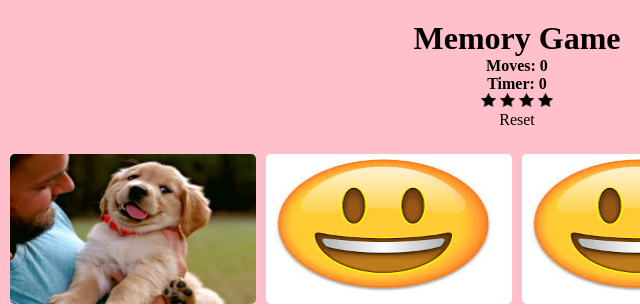
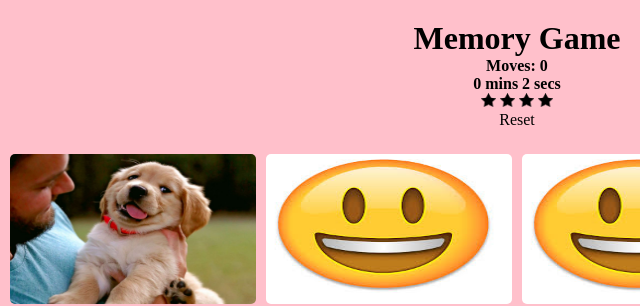
Before and after one commit to lianthompson/memory-game, a plain HTML site: page index.html in a window 1280 px wide. Both pictures are taken after a click on the item 256 px from the left and 229 px from the top of the page. Shown: the top 306 px of the page, 123-763 px from the left. Drawn offline with Linux system fonts and the light colour scheme.

Commit message:
add timer

```diff
--- a/index.html
+++ b/index.html
@@ -21,7 +21,7 @@
         <h1>Memory Game</h1>
         <div class="feature-container">
             <h4 class="move-counter">Moves: 0</h4>
-            <h4 class="timer">Timer: 0</h4>
+            <h4 class="timer">Timer: 0 mins 0 secs</h4>
             <h4 class="rank">
                 <ul>
                     <li class="star">
--- a/index.js
+++ b/index.js
@@ -4,12 +4,33 @@ let hasFlippedCard = false;
 let firstCard, secondCard;
 let lockBoard = false;
 let counter = document.querySelector('.move-counter');
+console.log(counter)
 let moves = 0;
 let resetButton = document.querySelector('.reset-button');
+let timer = document.querySelector('.timer');
+let interval;
+let deck = document.querySelector('.deck');
+let minute = 0;
+let seconds = 0;
 
 function countMoves() {
     moves ++;
     counter.innerHTML = "Moves: " + moves;
+}
+
+function startTimer() {
+    interval = setInterval(function() {
+        seconds++;
+        timer.innerHTML = minute + ' mins ' + seconds + ' secs';
+        if (seconds == 60) {
+            minute++;
+            seconds = 0;
+        }
+        if (minute == 60) {
+            hour++;
+            minute = 0;
+        }
+    }, 1000);
 }
 
 function flipCard() {
@@ -85,5 +106,6 @@ function resetBoard() {
     });
 })();
 
+cards.forEach(card => card.addEventListener('click', flipCard))
 
-cards.forEach(card => card.addEventListener('click', flipCard))
+deck.addEventListener('click', startTimer);
```
